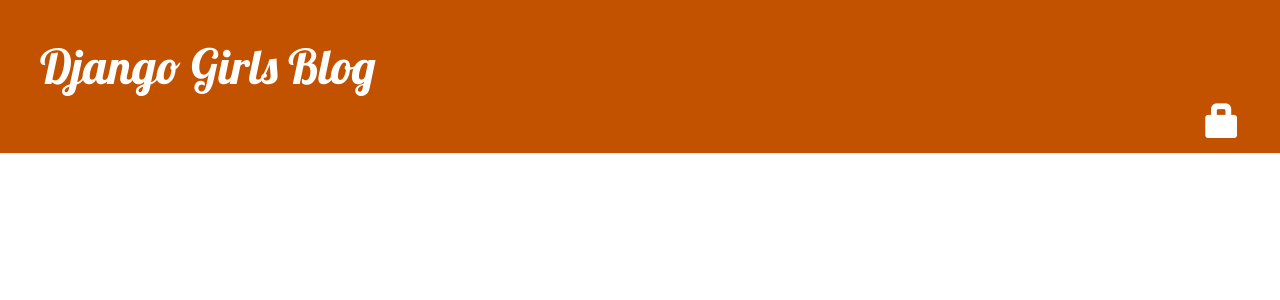
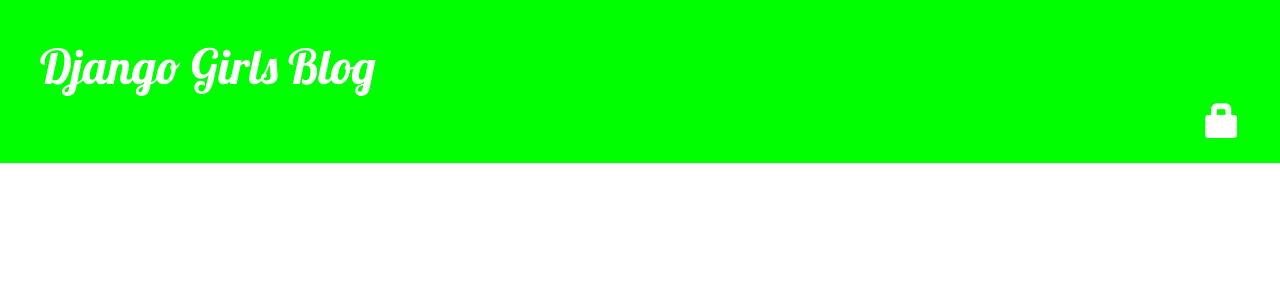
Before and after one commit to zuho-2000/my-first-blog, a Django app: page / in a window 1280 px wide. Shown: the top 300 px of the page. Run offline with Django 3.2, Linux system fonts and the light colour scheme; data that the repository does not hold is empty; some libraries are stand-ins or nearby versions.

Commit message:
CSS update

```diff
--- a/blog/static/css/blog.css
+++ b/blog/static/css/blog.css
@@ -1,7 +1,7 @@
 .page-header {
-    background-color: #C25100;
+    background-color: #00ff00;
     margin-top: 0;
-    padding: 20px 20px 50px 40px;
+    padding: 20px 20px 60px 40px;
 }
 
 .page-header h1, .page-header h1 a, .page-header h1 a:visited, .page-header h1 a:active {
```
